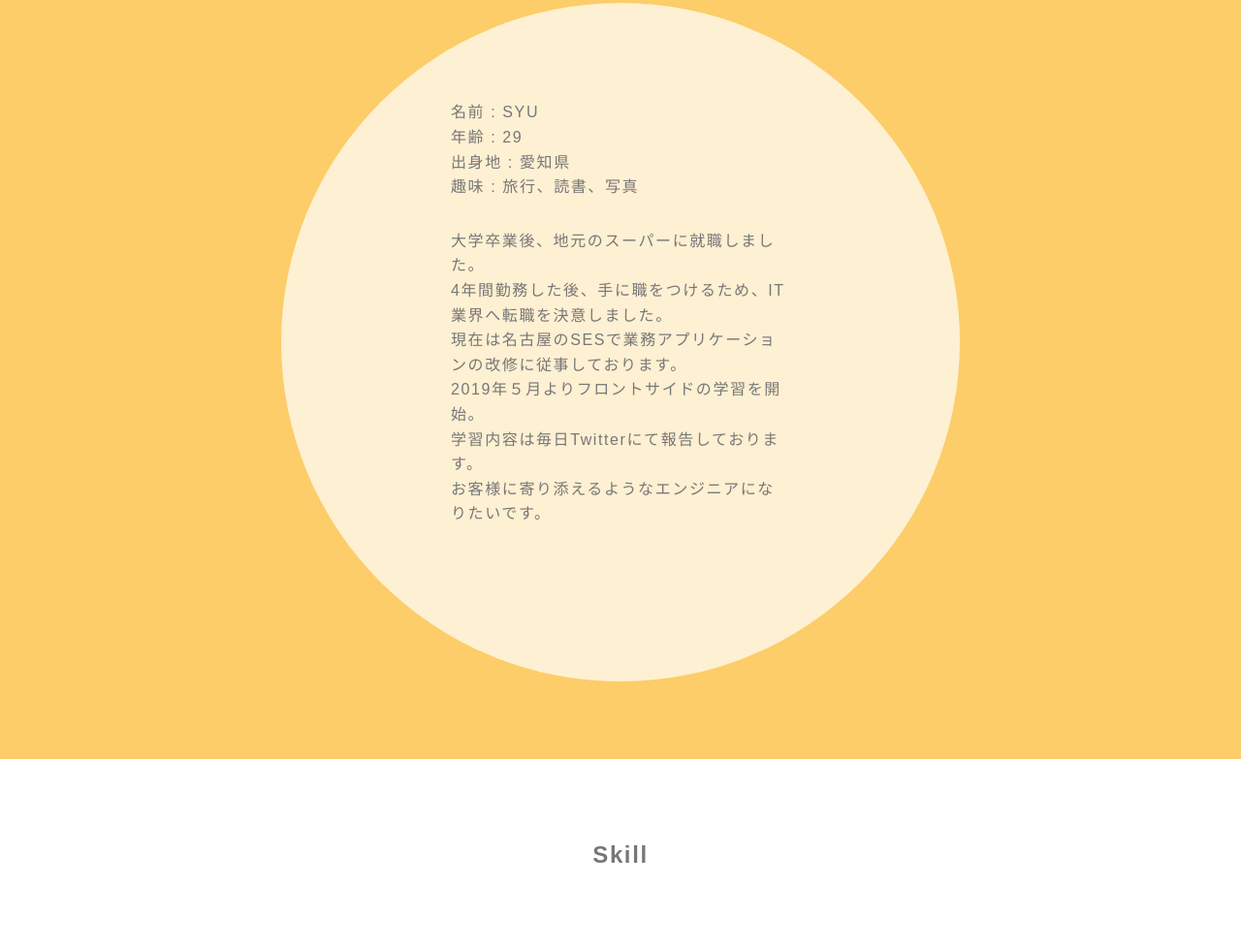
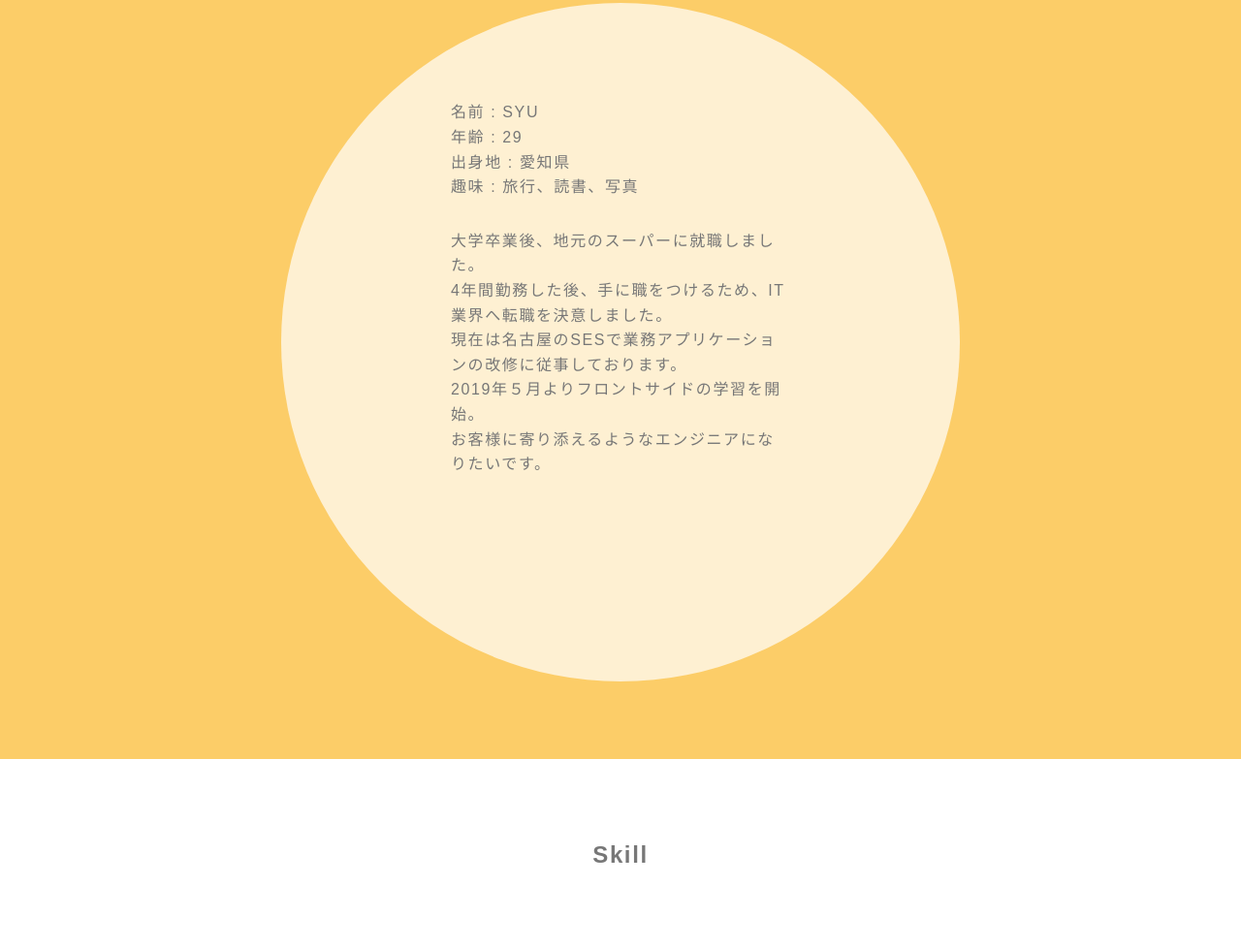
Before and after one commit to coo39/coo-portfolio, a plain HTML site: page index.html in a window 1280 px wide. Shown: the part 845-1824 px from the top of the page at 97% size. Drawn offline with nearby package versions, Linux system fonts and the light colour scheme.

Commit message:
second commit

```diff
--- a/index.html
+++ b/index.html
@@ -64,7 +64,6 @@
                             4年間勤務した後、手に職をつけるため、IT業界へ転職を決意しました。<br>
                             現在は名古屋のSESで業務アプリケーションの改修に従事しております。<br>
                             2019年５月よりフロントサイドの学習を開始。<br>
-                            学習内容は毎日Twitterにて報告しております。<br>
                             お客様に寄り添えるようなエンジニアになりたいです。
                         </p>
                     </div>
```
